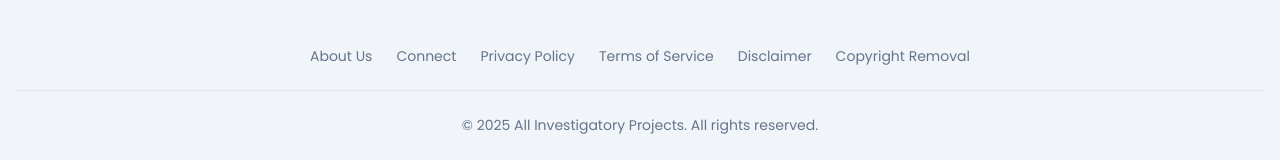
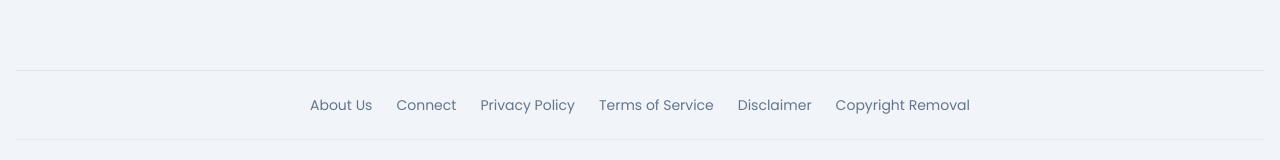
Before and after one commit to biswombhara/All-Investigatory-Projects, a Next.js app: page / in a window 1280 px wide. Shown: the part 2995-3155 px from the top of the page. Built offline with nearby package versions, Linux system fonts and the light colour scheme; no server answers; the database is empty.

Commit message:
also make a straight line before About Us Connect Privacy Policy Terms o

```diff
--- a/src/components/layout/Footer.jsx
+++ b/src/components/layout/Footer.jsx
@@ -45,6 +45,7 @@ export function Footer() {
         </div>
 
         <div className="mt-8 pt-6 text-center">
+            <div className="my-6 border-t border-border"></div>
             <div className="mb-6 flex flex-wrap justify-center gap-x-6 gap-y-2">
                 {quickLinks.map(link => (
                     <Link key={link.href} href={link.href} className="text-sm text-muted-foreground hover:text-primary transition-colors">
```
